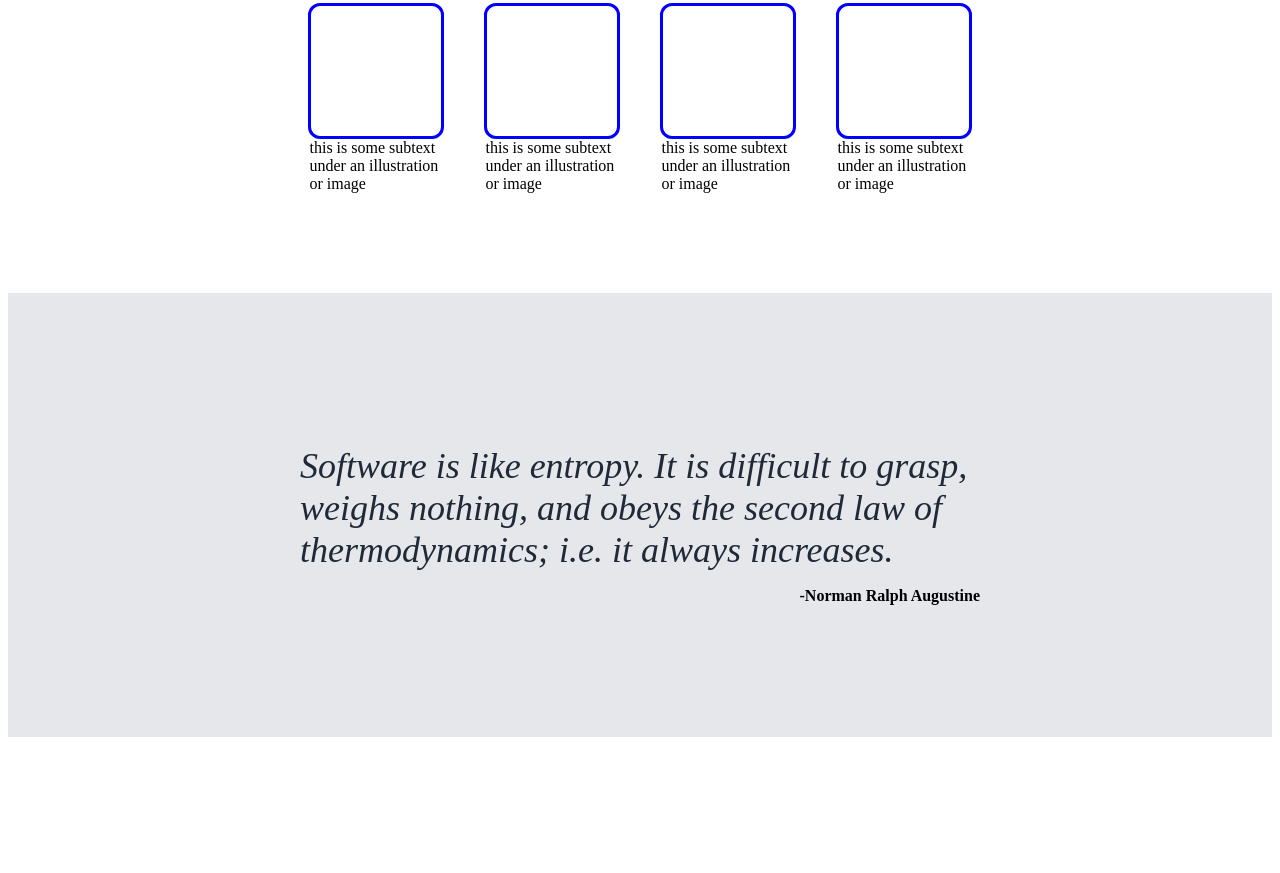
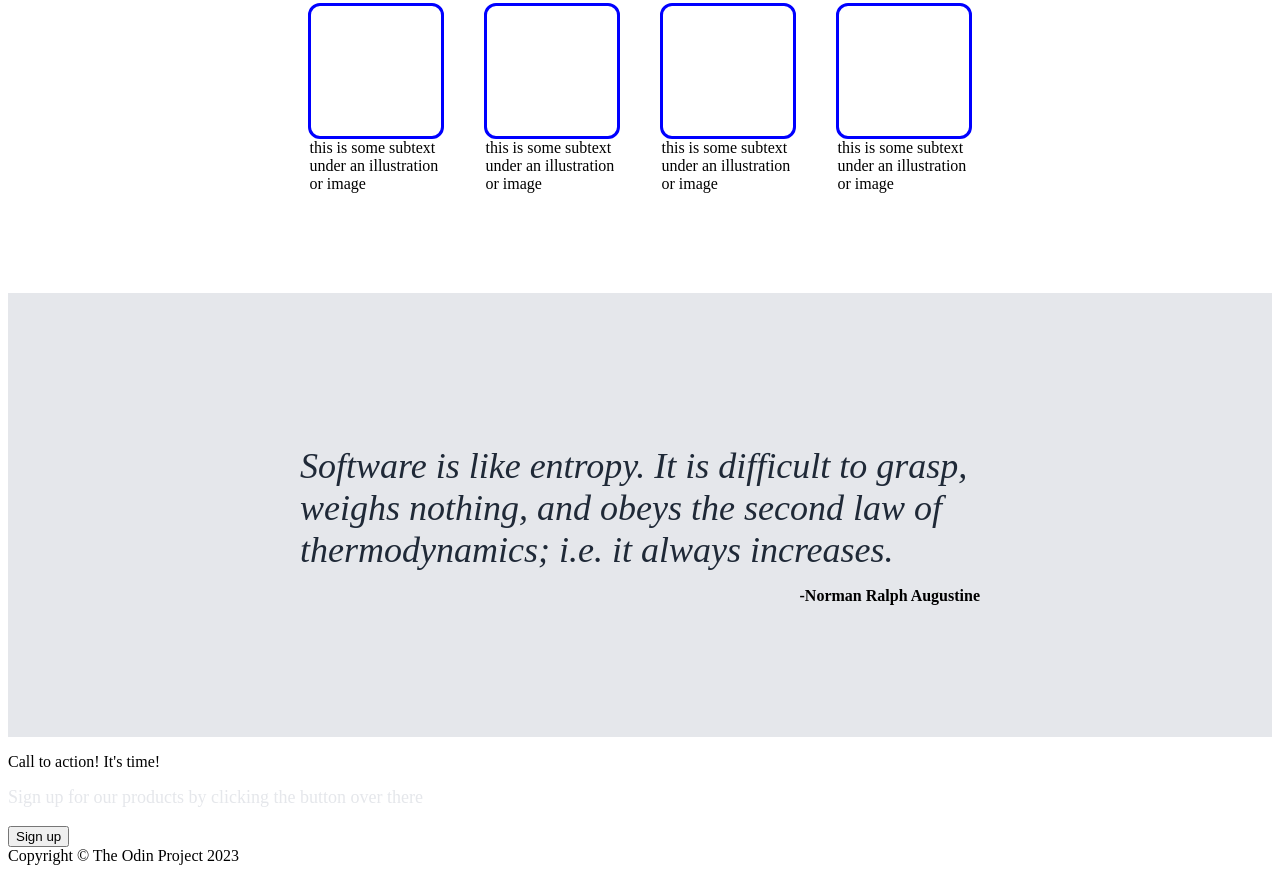
Before and after one commit to BrokenRolz/Project, a plain HTML site: page Landing-Page/index.html in a window 1280 px wide. Shown: the part 695-1568 px from the top of the page. Before the commit the page ends 1440 px from the top, so only its background shows below. Drawn offline with Linux system fonts and the light colour scheme.

Commit message:
Add container and footer
Added container-three and added text and btn-two inside it.
Added footer and text inside it

```diff
--- a/Landing-Page/index.html
+++ b/Landing-Page/index.html
@@ -51,5 +51,15 @@
             <p class="quote-author">-Norman Ralph Augustine</p>
         </div>
     </div>
+    <div class="container-three">
+        <div class="blue-box">
+            <div class="left">
+                <p class="bold-text"> Call to action! It's time!</p>
+                <p class="subtext">Sign up for our products by clicking the button over there</p>
+            </div>
+            <button class="btn-two">Sign up</button>
+        </div>
+    </div>
+    <footer>Copyright &copy; The Odin Project 2023</footer>
 </body>
 </html>
```
